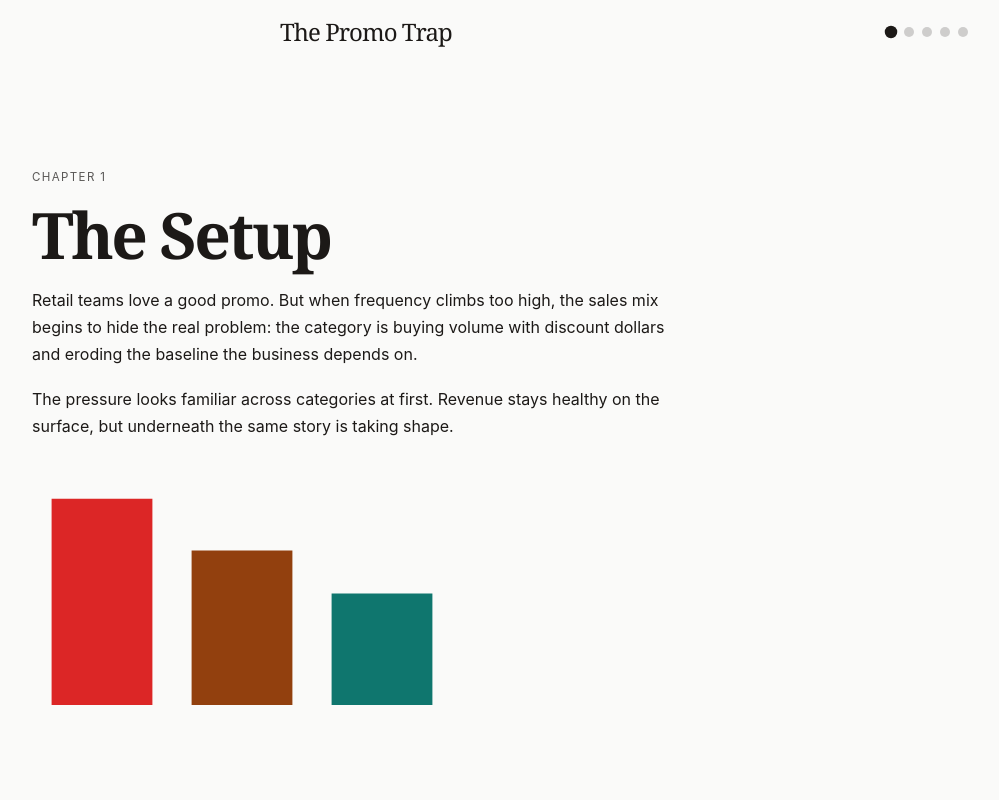
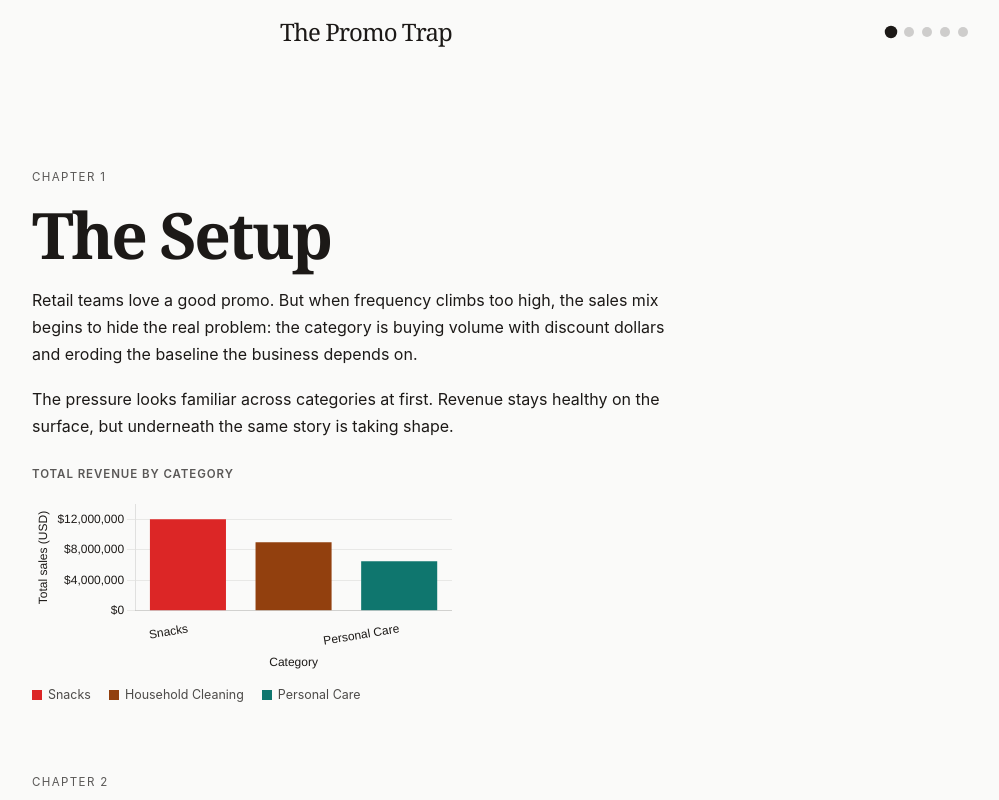
Before and after one commit to MeganHewitt/P302-2, a Vue app: page / in a window 1280 px wide. Shown: the top 800 px of the page, without its empty margins (16-1015 px from the left). Built offline with nearby package versions, Linux system fonts and the light colour scheme.

Commit message:
feat: enhance chart visuals with titles and legends for better clarity

```diff
--- a/src/App.vue
+++ b/src/App.vue
@@ -161,8 +161,19 @@ const chapterOneOptions = {
     tooltip: { enabled: true },
   },
   scales: {
-    x: { display: false },
-    y: { display: false },
+    x: {
+      title: { display: true, text: 'Category', color: '#1C1917' },
+      grid: { display: false },
+      ticks: { color: '#1C1917' },
+    },
+    y: {
+      title: { display: true, text: 'Total sales (USD)', color: '#1C1917' },
+      grid: { color: 'rgba(28,25,23,0.08)' },
+      ticks: {
+        color: '#1C1917',
+        callback: (value: string | number) => `$${Number(value).toLocaleString()}`,
+      },
+    },
   },
 }
 
@@ -183,11 +194,17 @@ const chapterTwoOptions = {
   },
   scales: {
     x: {
+      title: { display: true, text: 'Month', color: '#1C1917' },
       grid: { display: false },
       ticks: { color: '#1C1917', font: { size: 10 } },
     },
     y: {
-      display: false,
+      title: { display: true, text: 'Sales (USD)', color: '#1C1917' },
+      grid: { color: 'rgba(28,25,23,0.08)' },
+      ticks: {
+        color: '#1C1917',
+        callback: (value: string | number) => `$${Number(value).toLocaleString()}`,
+      },
     },
   },
 }
@@ -208,10 +225,12 @@ const chapterThreeOptions = {
   },
   scales: {
     x: {
+      title: { display: true, text: 'Month', color: '#1C1917' },
       grid: { display: false },
       ticks: { color: '#1C1917', maxRotation: 0 },
     },
     y: {
+      title: { display: true, text: 'Baseline sales (USD)', color: '#1C1917' },
       grid: { color: 'rgba(28,25,23,0.08)' },
       ticks: {
         color: '#1C1917',
@@ -378,7 +397,14 @@ const setChapterRef = (el: Element | ComponentPublicInstance | null, index: numb
           </p>
 
           <div class="chart-card small-chart">
+            <div class="chart-title">Total revenue by category</div>
             <Bar :data="chapterOneData" :options="chapterOneOptions" />
+            <div class="chart-key" aria-label="Category color key">
+              <span v-for="category in categoryOptions" :key="category" class="chart-key-item">
+                <i class="chart-key-swatch" :style="{ backgroundColor: categoryColors[category] }" />
+                {{ category }}
+              </span>
+            </div>
           </div>
         </section>
 
@@ -400,7 +426,12 @@ const setChapterRef = (el: Element | ComponentPublicInstance | null, index: numb
           </v-btn-toggle>
 
           <div class="chart-card">
+            <div class="chart-title">Baseline sales versus promo sales</div>
             <Bar :data="chapterTwoData" :options="chapterTwoOptions" />
+            <div class="chart-key" aria-label="Sales type color key">
+              <span class="chart-key-item"><i class="chart-key-swatch" :style="{ backgroundColor: categoryColors[selectedCategory] }" />Baseline sales</span>
+              <span class="chart-key-item"><i class="chart-key-swatch" style="background-color: #D6D3D1" />Promo sales</span>
+            </div>
           </div>
         </section>
 
@@ -416,8 +447,15 @@ const setChapterRef = (el: Element | ComponentPublicInstance | null, index: numb
           </p>
 
           <div class="chart-card chart-with-annotation">
+            <div class="chart-title">Baseline sales over time</div>
             <Line :data="chapterThreeData" :options="chapterThreeOptions" />
             <div v-if="chapterVisible" class="chart-annotation">Baseline starts declining here</div>
+            <div class="chart-key" aria-label="Category color key">
+              <span v-for="category in categoryOptions" :key="category" class="chart-key-item">
+                <i class="chart-key-swatch" :style="{ backgroundColor: categoryColors[category] }" />
+                {{ category }}
+              </span>
+            </div>
           </div>
         </section>
 
@@ -440,7 +478,14 @@ const setChapterRef = (el: Element | ComponentPublicInstance | null, index: numb
           </v-btn-toggle>
 
           <div class="chart-card">
+            <div class="chart-title">Promotion frequency and baseline change</div>
             <Scatter :data="chapterFourData" :options="chapterFourOptions" />
+            <div class="chart-key" aria-label="Category color key">
+              <span v-for="category in categoryOptions" :key="category" class="chart-key-item">
+                <i class="chart-key-swatch" :style="{ backgroundColor: categoryColors[category] }" />
+                {{ category }}
+              </span>
+            </div>
           </div>
         </section>
 
--- a/src/style.css
+++ b/src/style.css
@@ -138,8 +138,40 @@ p {
   min-height: 280px;
 }
 
+.chart-title {
+  margin-bottom: 10px;
+  font-size: 0.72rem;
+  font-weight: 600;
+  letter-spacing: 0.08em;
+  text-transform: uppercase;
+  color: rgba(28, 25, 23, 0.72);
+}
+
+.chart-key {
+  display: flex;
+  flex-wrap: wrap;
+  gap: 14px 18px;
+  margin-top: 10px;
+  font-size: 0.78rem;
+  color: rgba(28, 25, 23, 0.78);
+}
+
+.chart-key-item {
+  display: inline-flex;
+  align-items: center;
+  gap: 6px;
+}
+
+.chart-key-swatch {
+  width: 10px;
+  height: 10px;
+  display: inline-block;
+  flex: 0 0 auto;
+}
+
 .small-chart {
-  min-height: 240px;
+  height: 180px;
+  min-height: 180px;
   max-width: 420px;
 }
 
```
